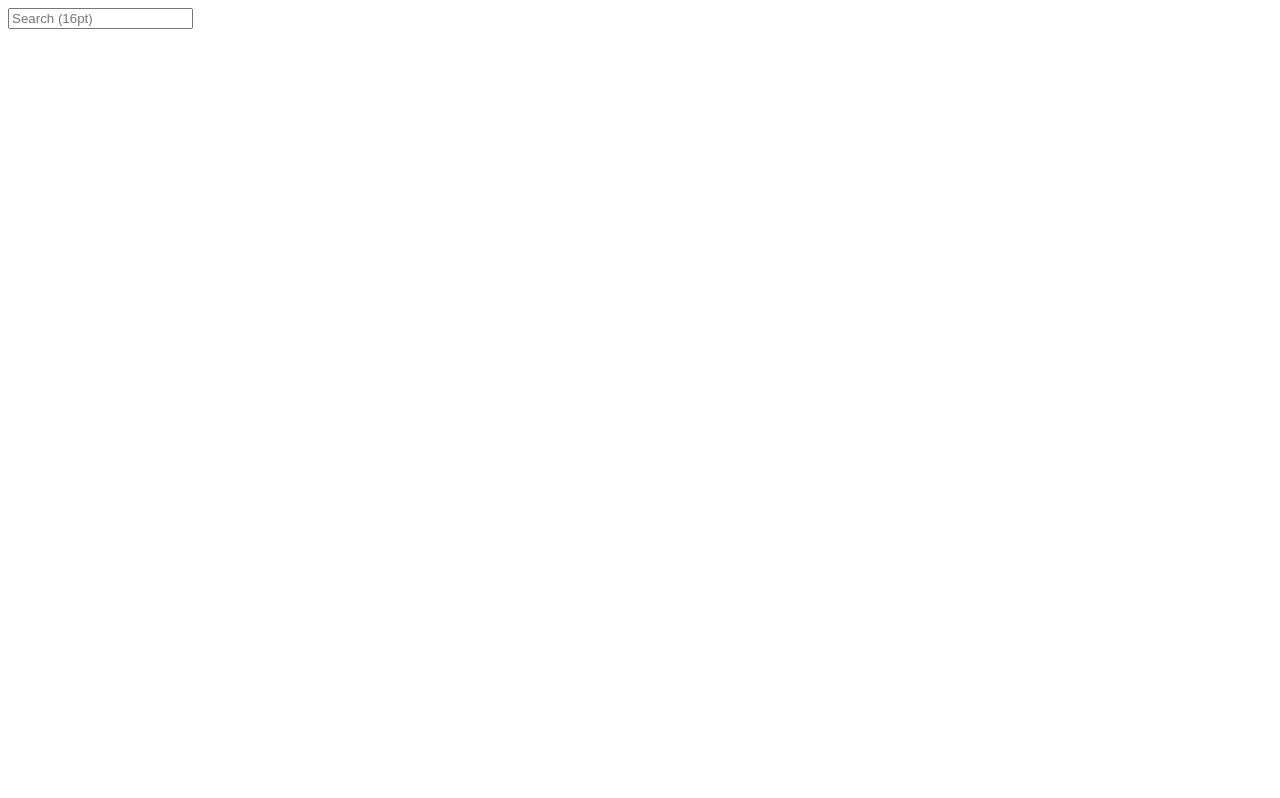
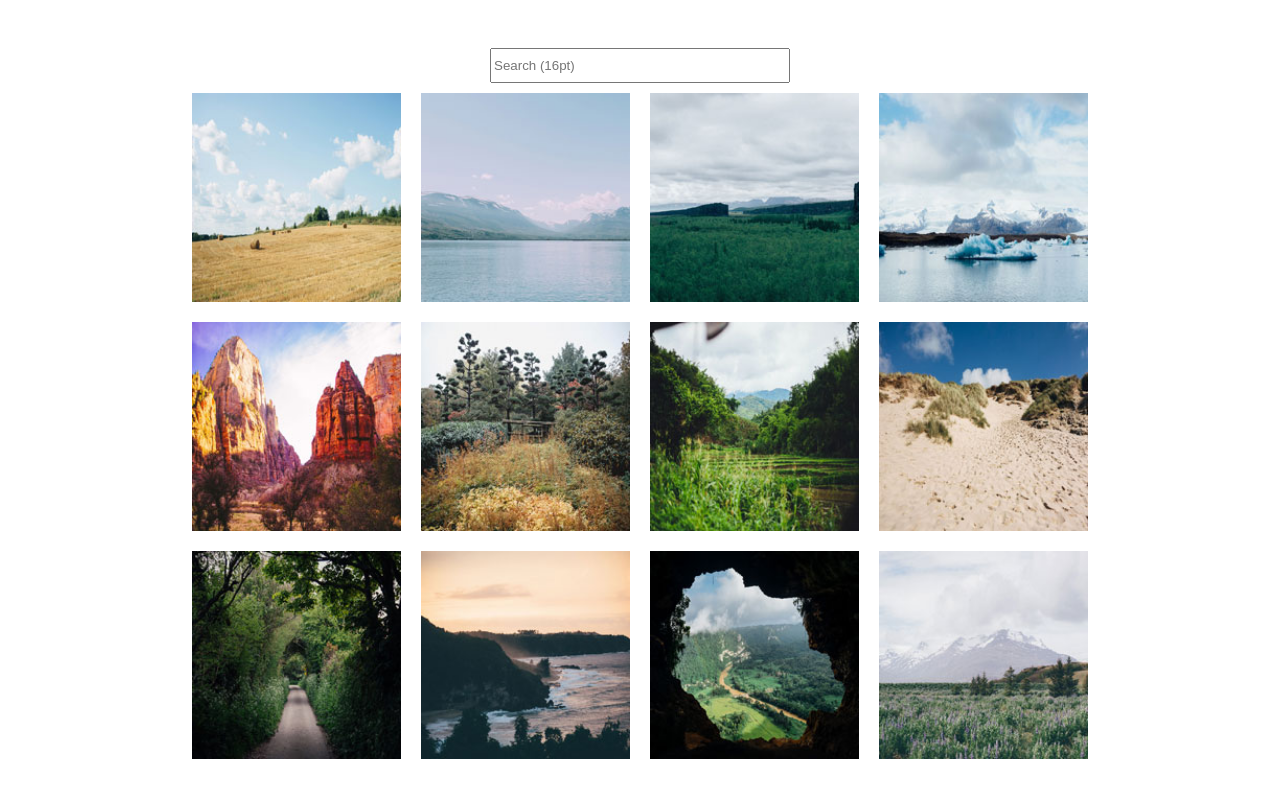
Before and after one commit to stmariam/Techdegree-Project-4, a plain HTML site: page index.html in a window 1280 px wide. Drawn offline with Linux system fonts and the light colour scheme.

Commit message:
finish html and css

```diff
--- a/css/main.css
+++ b/css/main.css
@@ -1,7 +1,45 @@
 * {
-box-sizing: border-box
+box-sizing: border-box;
 }
 
-.input-box {
+.search {
   text-align: center;
+  padding-top: 40px;
 }
+
+.input-search {
+  width: 300px;
+  height: 35px;
+}
+
+.row {
+  display: flex;
+  justify-content: center;
+  flex-direction: row;
+}
+
+img {
+  padding: 15px;
+  border-radius: 10px;
+  height: 30%;
+  width: 20%;
+  margin: 0;
+}
+
+/*
+Media Queries
+*/
+
+@media (min-width: 768px) {
+
+  img {
+    padding: 10px;
+    border-radius: 10px;
+    height: 30%;
+    width: 20%;
+  }
+  .row {
+    padding: 0 60px;
+    margin: auto;
+  }
+}
--- a/index.html
+++ b/index.html
@@ -3,16 +3,35 @@
 
 <head>
   <title>Interactive Photo Gallery</title>
-  <link rel="stylesheet" type="css" href="css/main.css">
-  <link rel="stylesheet" type="normalize-css" href="css/normalize.css">
-  <meta name="viewport" content="width=device-width, initial-scale=1">
+  <link rel="stylesheet" type="text/css" href="css/main.css">
+  <link rel="stylesheet" type="text/" href="css/normalize.css">
+  <meta name="viewport" content="width=device-width, initial-scale=1, maximum-scale=1, user-scalable=no"/>
 </head>
 
 <body>
-  <div class="search-input">
-    <form>
-      <input type="text" placeholder="Search (16pt)">
-    </form>
+  <div class="search">
+    <input class="input-search" type="text" placeholder="Search (16pt)">
+  </div>
+
+  <div class="row">
+    <img src="photo_gallery_v3/thumbnails/01.jpg" alt="Hay Bales">
+    <img src="photo_gallery_v3/thumbnails/02.jpg" alt="Lake">
+    <img src="photo_gallery_v3/thumbnails/03.jpg" alt="Canyon">
+    <img src="photo_gallery_v3/thumbnails/04.jpg" alt="Iceberg">
+  </div>
+
+  <div class="row">
+    <img src="photo_gallery_v3/thumbnails/05.jpg" alt="Desert">
+    <img src="photo_gallery_v3/thumbnails/06.jpg" alt="Fall">
+    <img src="photo_gallery_v3/thumbnails/07.jpg" alt="Plantation">
+    <img src="photo_gallery_v3/thumbnails/08.jpg" alt="Dunes">
+  </div>
+
+  <div class="row">
+    <img src="photo_gallery_v3/thumbnails/09.jpg" alt="Countryside Lane">
+    <img src="photo_gallery_v3/thumbnails/10.jpg" alt="Sunset">
+    <img src="photo_gallery_v3/thumbnails/11.jpg" alt="Cave">
+    <img src="photo_gallery_v3/thumbnails/12.jpg" alt="Bluebells">
   </div>
 
 </body>
```
Also changed, not shown: photo_gallery_v3/thumbnails/01.jpg (renamed from photo_gallery_v3/photos/thumbnails/01.jpg), photo_gallery_v3/thumbnails/02.jpg (renamed from photo_gallery_v3/photos/thumbnails/02.jpg), photo_gallery_v3/thumbnails/03.jpg (renamed from photo_gallery_v3/photos/thumbnails/03.jpg), photo_gallery_v3/thumbnails/04.jpg (renamed from photo_gallery_v3/photos/thumbnails/04.jpg), photo_gallery_v3/thumbnails/05.jpg (renamed from photo_gallery_v3/photos/thumbnails/05.jpg), photo_gallery_v3/thumbnails/06.jpg (renamed from photo_gallery_v3/photos/thumbnails/06.jpg), photo_gallery_v3/thumbnails/07.jpg (renamed from photo_gallery_v3/photos/thumbnails/07.jpg), photo_gallery_v3/thumbnails/08.jpg (renamed from photo_gallery_v3/photos/thumbnails/08.jpg), photo_gallery_v3/thumbnails/09.jpg (renamed from photo_gallery_v3/photos/thumbnails/09.jpg), photo_gallery_v3/thumbnails/10.jpg (renamed from photo_gallery_v3/photos/thumbnails/10.jpg), photo_gallery_v3/thumbnails/11.jpg (renamed from photo_gallery_v3/photos/thumbnails/11.jpg), photo_gallery_v3/thumbnails/12.jpg (renamed from photo_gallery_v3/photos/thumbnails/12.jpg).
